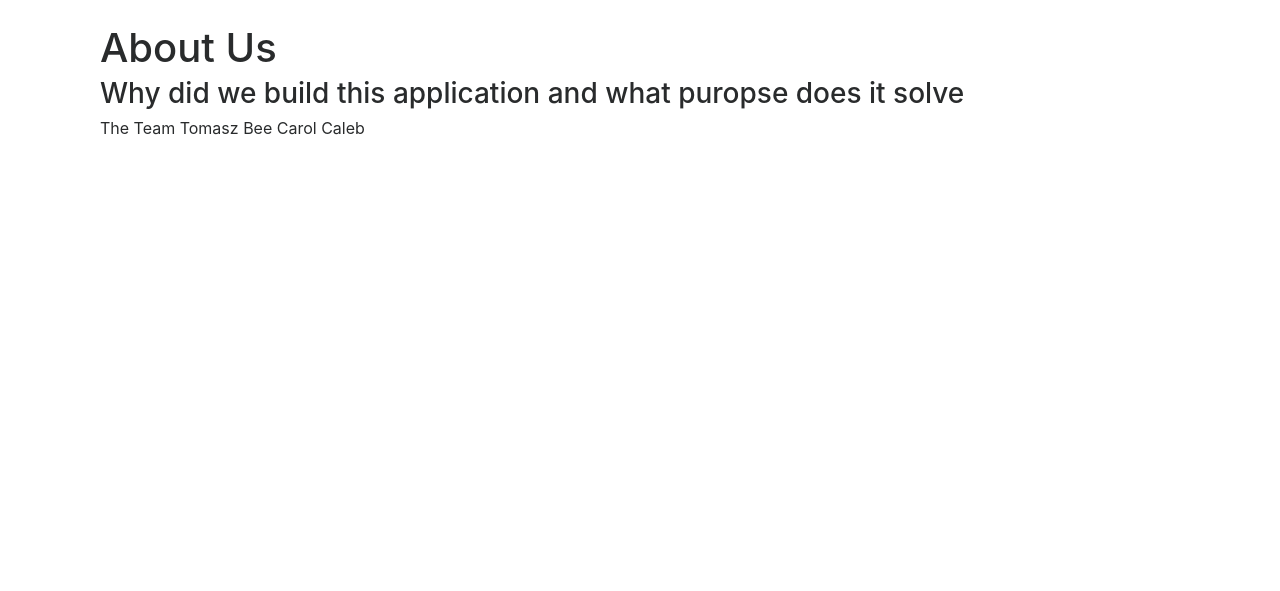
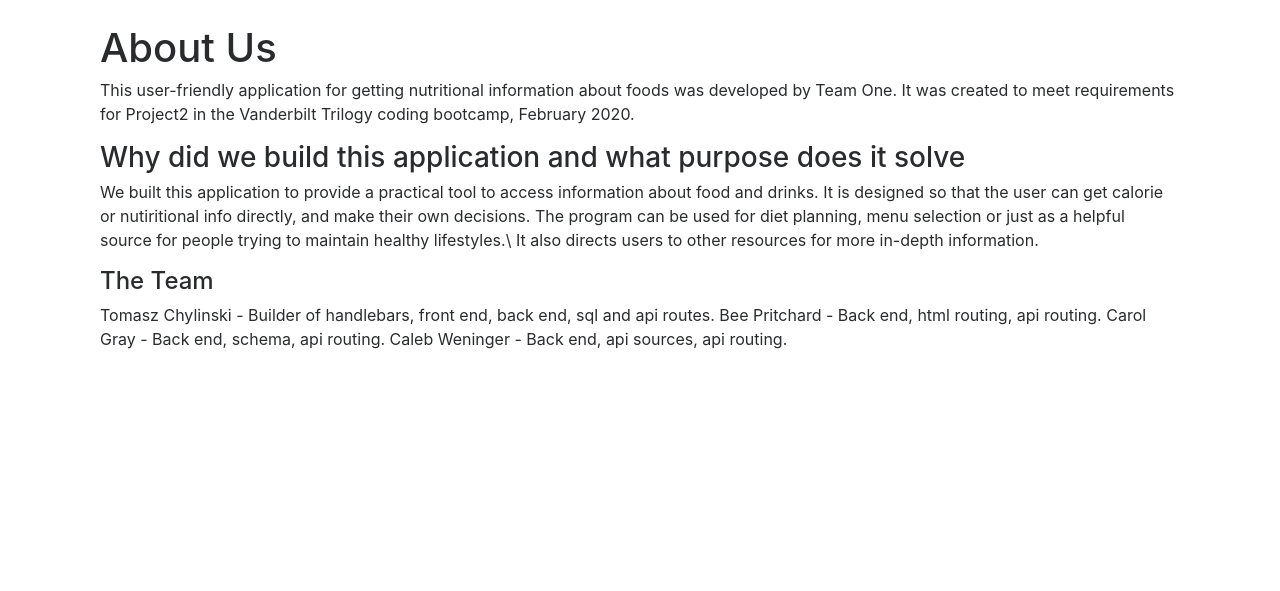
Before and after one commit to TomaszChylinski/Project-2, a Node server app: page /about-us in a window 1280 px wide. Shown: the part 94-685 px from the top of the page. Run offline with Node 20, Linux system fonts and the light colour scheme; data that the repository does not hold is empty; some libraries are stand-ins or nearby versions.

Commit message:
app V2.0

```diff
--- a/views/about-us.handlebars
+++ b/views/about-us.handlebars
@@ -1,19 +1,23 @@
 <div class="container">
   <div class="row">
     <div class="col-md-12">
+      <h1>About Us</h1>
+      <p> This user-friendly application for getting nutritional information about foods was developed by Team One.
+        It was created to meet requirements for Project2 in the Vanderbilt Trilogy coding bootcamp, February 2020.</p>
 
-            <h1>About Us</h1>
+      <h3> Why did we build this application and what purpose does it solve </h3>
+      <p> We built this application to provide a practical tool to access information about food and drinks.
+        It is designed so that the user can get calorie or nutiritional info directly, and make their own decisions.
+        The program can be used for diet planning, menu selection or just as a helpful source for
+        people trying to maintain healthy lifestyles.\
+        It also directs users to other resources for more in-depth information. </p>
 
-           <h3> Why did we build this application and what puropse does it solve </h3>
+      <h4>The Team</h4>
 
-
-            The Team
-
-            Tomasz
-            Bee
-            Carol
-            Caleb
-
+      <p> Tomasz Chylinski - Builder of handlebars, front end, back end, sql and api routes.
+        Bee Pritchard - Back end, html routing, api routing.
+        Carol Gray - Back end, schema, api routing.
+        Caleb Weninger - Back end, api sources, api routing. </p>
 
     </div>
   </div>
```
